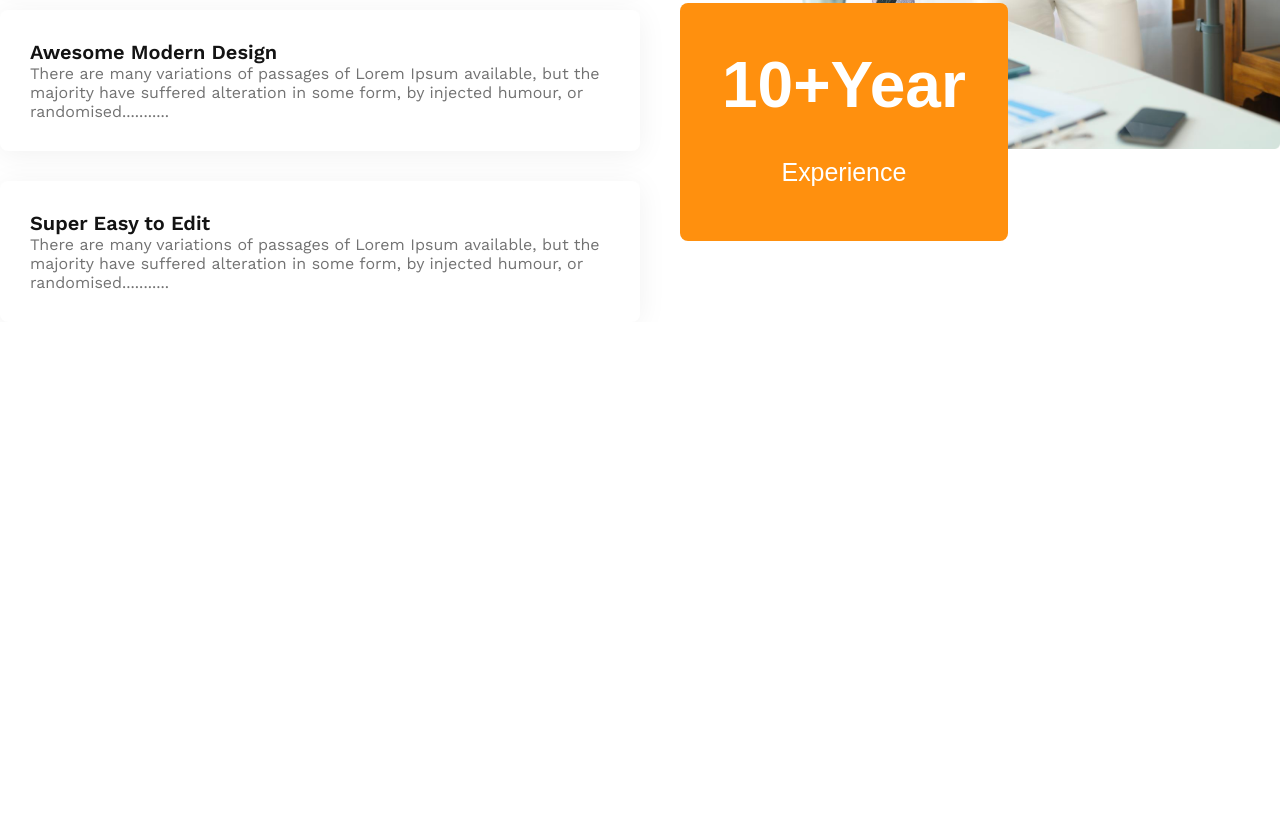
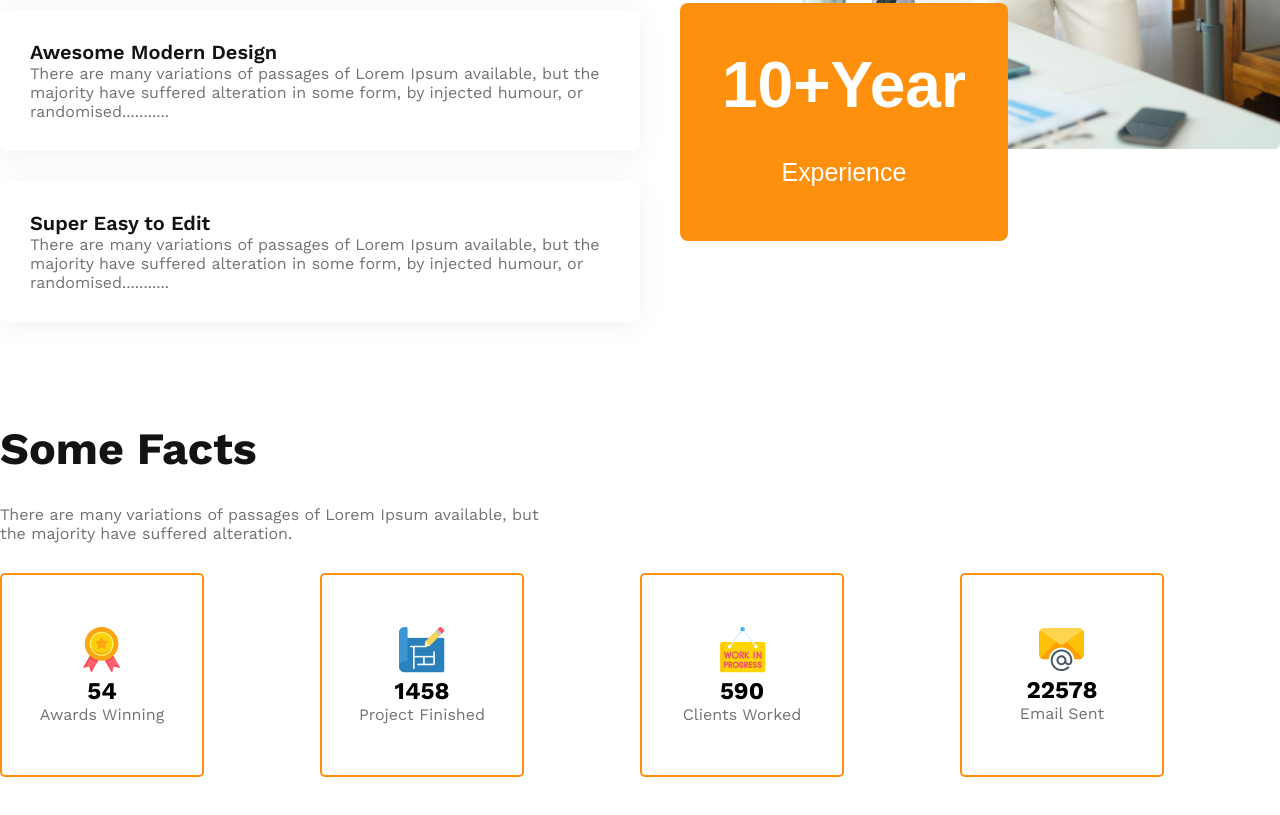
Before and after one commit to ArunRoy404/G3-Architects-Landing-Page, a plain HTML site: page index.html in a window 1280 px wide. Shown: the part 2687-3502 px from the top of the page. Before the commit the page ends 3009 px from the top, so only its background shows below. Drawn offline with nearby package versions, Linux system fonts and the light colour scheme.

Commit message:
facts section added

```diff
--- a/index.html
+++ b/index.html
@@ -99,6 +99,49 @@
                 </button>
             </div>
         </section>
+
+
+        <!-- facts section  -->
+        <section class="fact">
+            <h1 class="title">Some Facts</h1>
+            <p>There are many variations of passages of Lorem Ipsum available, but the majority have suffered alteration.</p>
+
+
+            <div class="facts-container">
+
+                <div class="fact-box">
+                    <div>
+                        <img src="assets/images/icons/ribon.png" alt="">
+                        <h2>54</h2>
+                        <p>Awards Winning</p>
+                    </div>
+                </div>
+
+                <div class="fact-box">
+                    <div>
+                        <img src="assets/images/icons/projects.png" alt="">
+                        <h2>1458</h2>
+                        <p>Project Finished</p>
+                    </div>
+                </div>
+
+                <div class="fact-box">
+                    <div>
+                        <img src="assets/images/icons/customers.png" alt="">
+                        <h2>590</h2>
+                        <p>Clients Worked</p>
+                    </div>
+                </div>
+
+                <div class="fact-box">
+                    <div>
+                        <img src="assets/images/icons/email.png" alt="">
+                        <h2>22578</h2>
+                        <p>Email Sent</p>
+                    </div>
+                </div>
+            </div>
+        </section>
     </main>
 
 
--- a/style/style.css
+++ b/style/style.css
@@ -152,3 +152,29 @@ nav{
     font-size: 1.56rem;
     font-weight: 500;
 }
+
+
+/* facts section  */
+.fact-box{
+    border: 2px solid rgb(255, 144, 14);
+    border-radius: 5px;
+    width: 200px;
+    height: 200px;
+    display: flex;
+    align-items: center;
+    justify-content: center;
+}
+.fact-box div{
+    text-align: center;
+}
+.facts-container{
+    display: grid;
+    grid-template-columns: repeat(4,1fr);
+}
+.fact > p{
+    width: 550px;
+    margin: 30px 0px;
+}
+.fact{
+    margin: 100px 0px;
+}
```
